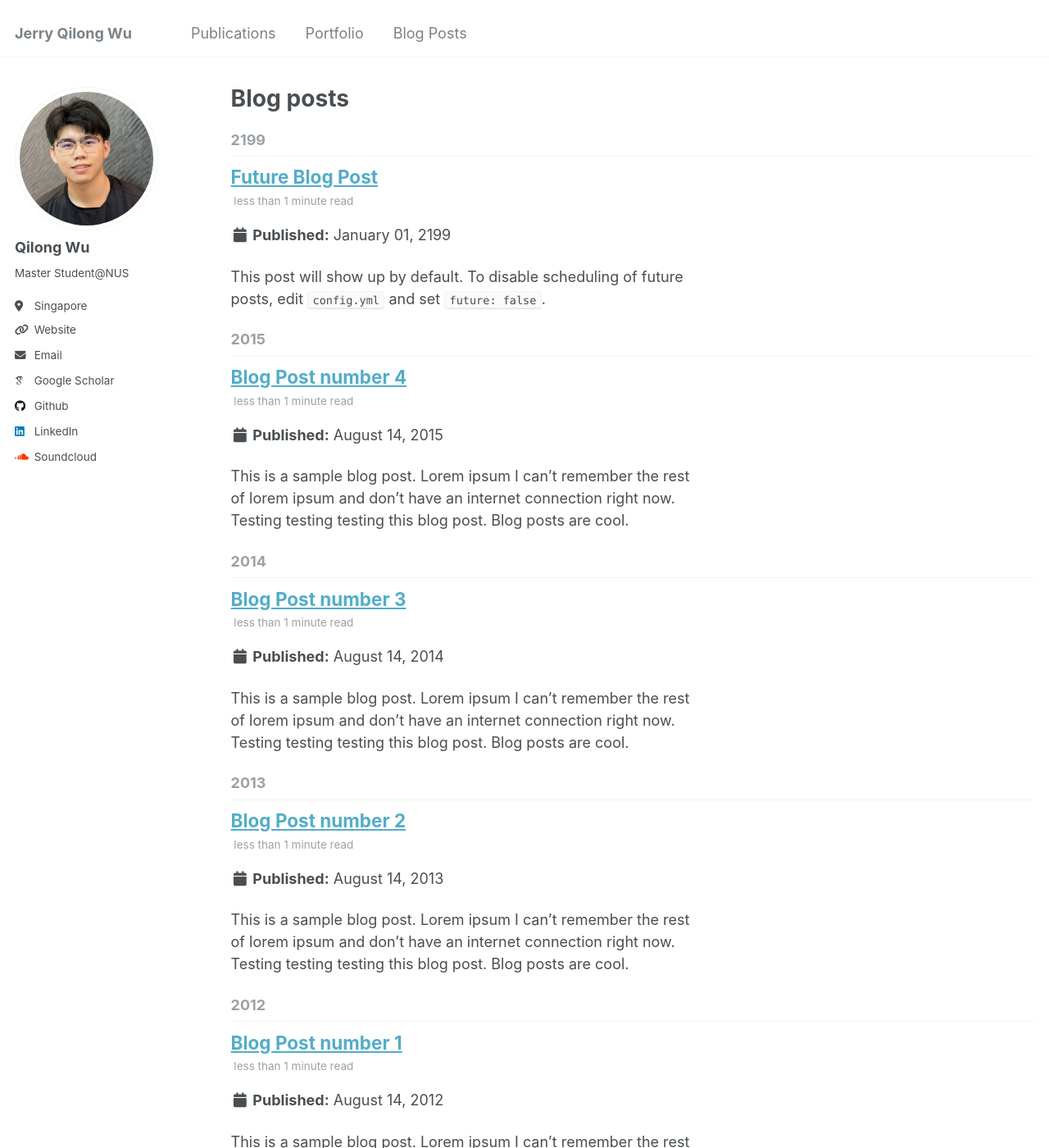
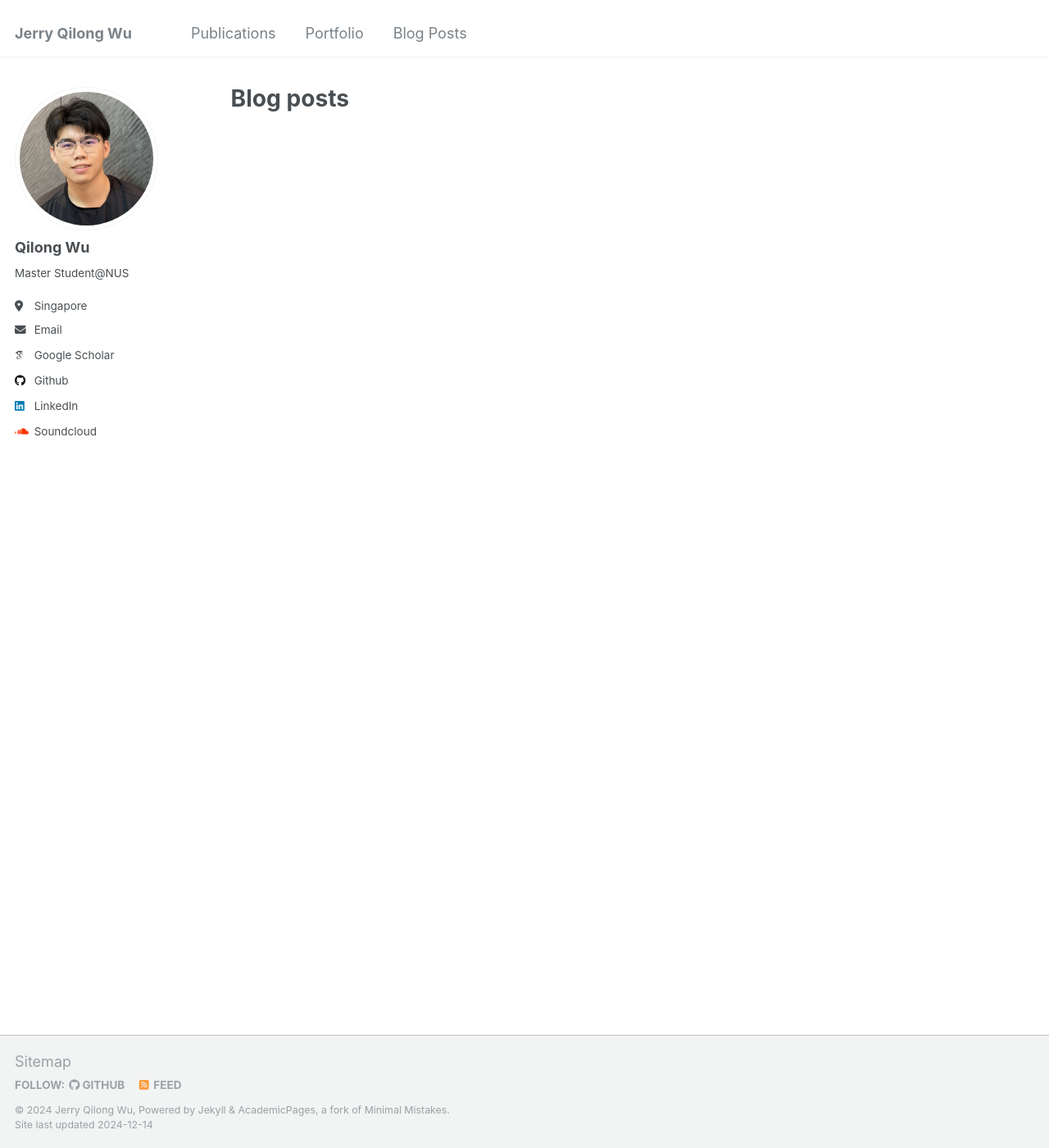
Before and after one commit to JerryWu-code/jerrywu-code.github.io, a Jekyll site: the page built from _pages/year-archive.html, in a window 1280 px wide and 1400 px high. Shown: the whole window at 82% size. Built offline with Jekyll 4.4.1, drawn with Linux system fonts in a browser that asks for light colours; some web fonts are replaced; some of the changed text lies outside the part shown.

Commit message:
Update drafts temp for prev blogs.

```diff
--- a/_config.yml
+++ b/_config.yml
@@ -27,7 +27,7 @@ author:
   bio              : "Master Student@NUS"
   location         : "Singapore"
   # employer         : "National University of Singapore"
-  uri              : "https://github.com/JerryWu-code"
+  # uri              : "https://github.com/JerryWu-code"
   email            : "qilong_wu@u.nus.edu"
 
   # Academic websites
--- a/_posts/2012-08-14-blog-post-1.md
+++ /dev/null
@@ -1,20 +0,0 @@
----
-title: 'Blog Post number 1'
-date: 2012-08-14
-permalink: /posts/2012/08/blog-post-1/
-tags:
-  - cool posts
-  - category1
-  - category2
----
-
-This is a sample blog post. Lorem ipsum I can't remember the rest of lorem ipsum and don't have an internet connection right now. Testing testing testing this blog post. Blog posts are cool.
-
-Headings are cool
-======
-
-You can have many headings
-======
-
-Aren't headings cool?
-------
--- a/_posts/2013-08-14-blog-post-2.md
+++ /dev/null
@@ -1,20 +0,0 @@
----
-title: 'Blog Post number 2'
-date: 2013-08-14
-permalink: /posts/2013/08/blog-post-2/
-tags:
-  - cool posts
-  - category1
-  - category2
----
-
-This is a sample blog post. Lorem ipsum I can't remember the rest of lorem ipsum and don't have an internet connection right now. Testing testing testing this blog post. Blog posts are cool.
-
-Headings are cool
-======
-
-You can have many headings
-======
-
-Aren't headings cool?
-------
--- a/_posts/2014-08-14-blog-post-3.md
+++ /dev/null
@@ -1,20 +0,0 @@
----
-title: 'Blog Post number 3'
-date: 2014-08-14
-permalink: /posts/2014/08/blog-post-3/
-tags:
-  - cool posts
-  - category1
-  - category2
----
-
-This is a sample blog post. Lorem ipsum I can't remember the rest of lorem ipsum and don't have an internet connection right now. Testing testing testing this blog post. Blog posts are cool.
-
-Headings are cool
-======
-
-You can have many headings
-======
-
-Aren't headings cool?
-------
--- a/_posts/2199-01-01-future-post.md
+++ /dev/null
@@ -1,11 +0,0 @@
----
-title: 'Future Blog Post'
-date: 2199-01-01
-permalink: /posts/2012/08/blog-post-4/
-tags:
-  - cool posts
-  - category1
-  - category2
----
-
-This post will show up by default. To disable scheduling of future posts, edit `config.yml` and set `future: false`.
```
Also changed, not shown: _posts/2015-08-14-blog-post-4.md (deleted, +0 -20 lines).
